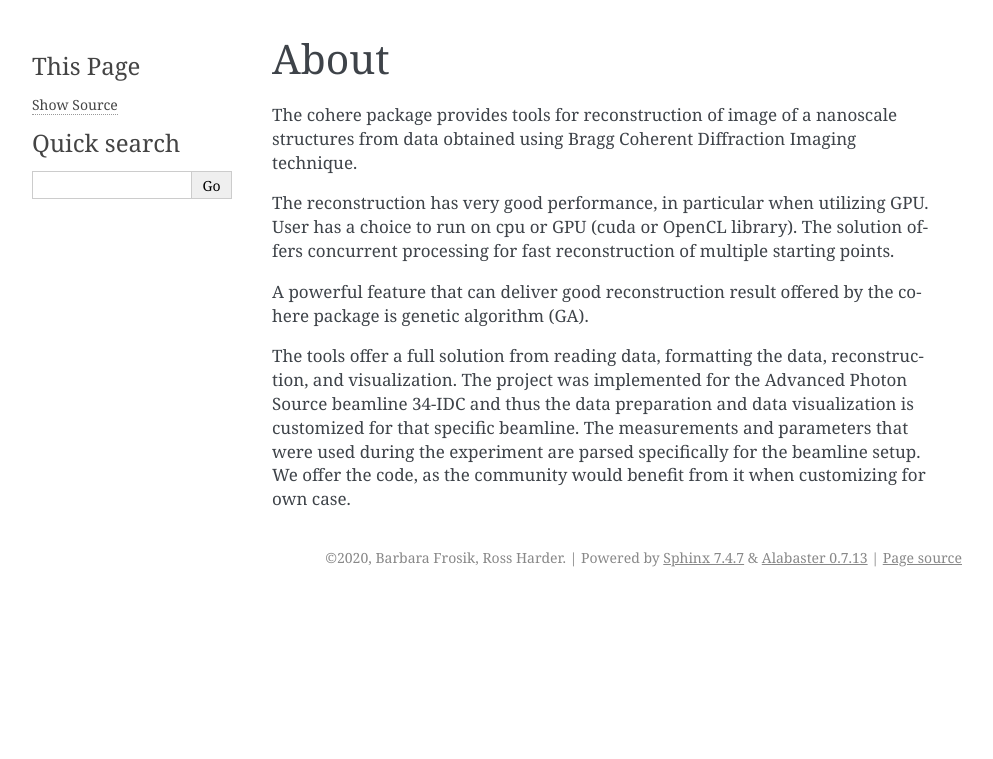
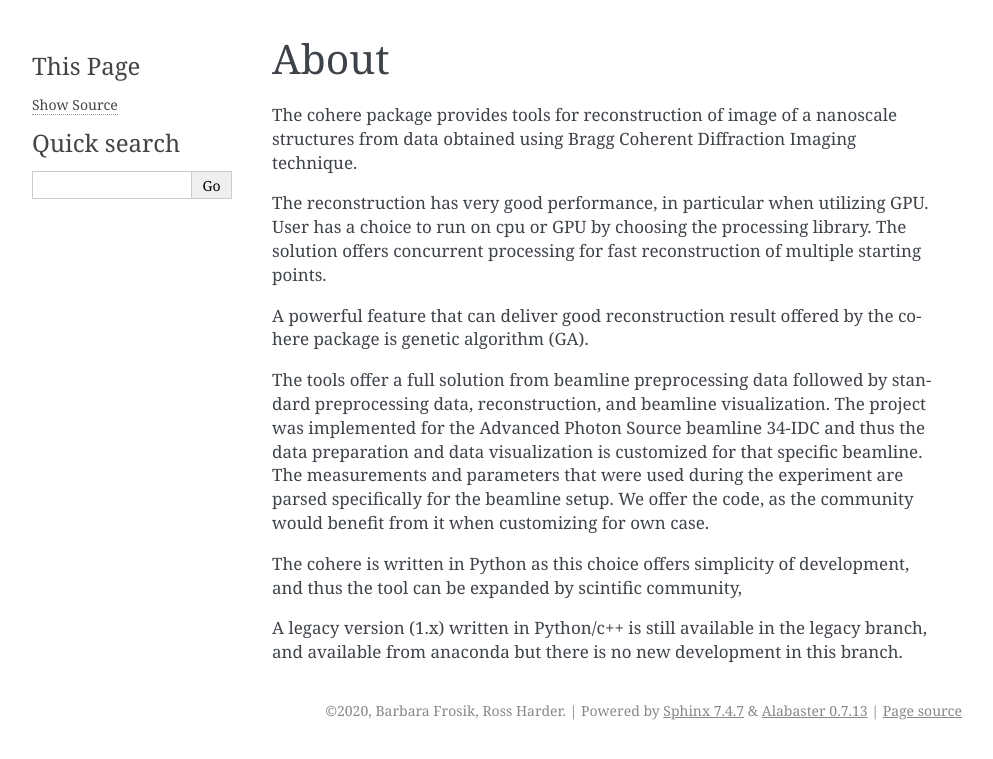
Before and after one commit to AdvancedPhotonSource/cohere, a Sphinx documentation site: the page built from docs/source/about.rst, in a window 1280 px wide. Shown: the top 759 px of the page, without its empty margins (148-1141 px from the left). Built offline with Sphinx 7.4.7, drawn with Linux system fonts in a browser that asks for light colours.

Commit message:
Updated documentation

```diff
--- a/docs/source/about.rst
+++ b/docs/source/about.rst
@@ -4,8 +4,12 @@ About
 
 The cohere package provides tools for reconstruction of image of a nanoscale structures from data obtained using Bragg Coherent Diffraction Imaging technique.
 
-The reconstruction has very good performance, in particular when utilizing GPU. User has a choice to run on cpu or GPU (cuda or OpenCL library). The solution offers concurrent processing for fast reconstruction of multiple starting points.
+The reconstruction has very good performance, in particular when utilizing GPU. User has a choice to run on cpu or GPU by choosing the processing library. The solution offers concurrent processing for fast reconstruction of multiple starting points.
 
 A powerful feature that can deliver good reconstruction result offered by the cohere package is genetic algorithm (GA).
 
-The tools offer a full solution from reading data, formatting the data, reconstruction, and visualization. The project was implemented for the Advanced Photon Source beamline 34-IDC and thus the data preparation and data visualization is customized for that specific beamline. The measurements and parameters that were used during the experiment are parsed specifically for the beamline setup. We offer the code, as the community would benefit from it when customizing for own case.
+The tools offer a full solution from beamline preprocessing data followed by standard preprocessing data, reconstruction, and beamline visualization. The project was implemented for the Advanced Photon Source beamline 34-IDC and thus the data preparation and data visualization is customized for that specific beamline. The measurements and parameters that were used during the experiment are parsed specifically for the beamline setup. We offer the code, as the community would benefit from it when customizing for own case.
+
+The cohere is written in Python as this choice offers simplicity of development, and thus the tool can be expanded by scintific community,
+
+A legacy version (1.x) written in Python/c++ is still available  in the legacy branch, and available from anaconda but there is no new development in this branch.
--- a/docs/source/for_developers.rst
+++ b/docs/source/for_developers.rst
@@ -7,7 +7,7 @@ Installation for development
 ============================
 Creating environment
 ++++++++++++++++++++
-| The best practice is to create coda environment allocated for the development:
+| The best practice is to create coda environment allocated for the development. The Python version can be chosen by user:
 ::
 
     conda create -n cohere3.8 python=3.8
--- a/docs/source/installation.rst
+++ b/docs/source/installation.rst
@@ -15,3 +15,6 @@ To create and activate the environment run the commands below::
 then run the installation command::
 
     conda install cohere -c bfrosik -c conda-forge
+
+The cohere package can be run as installed running on numpy library. Other available libraries are cupy and arrayfire.
+User has to intall the library of his choice.
```
Also changed, not shown: other parts of docs/source/for_developers.rst (+1 -0 lines).
